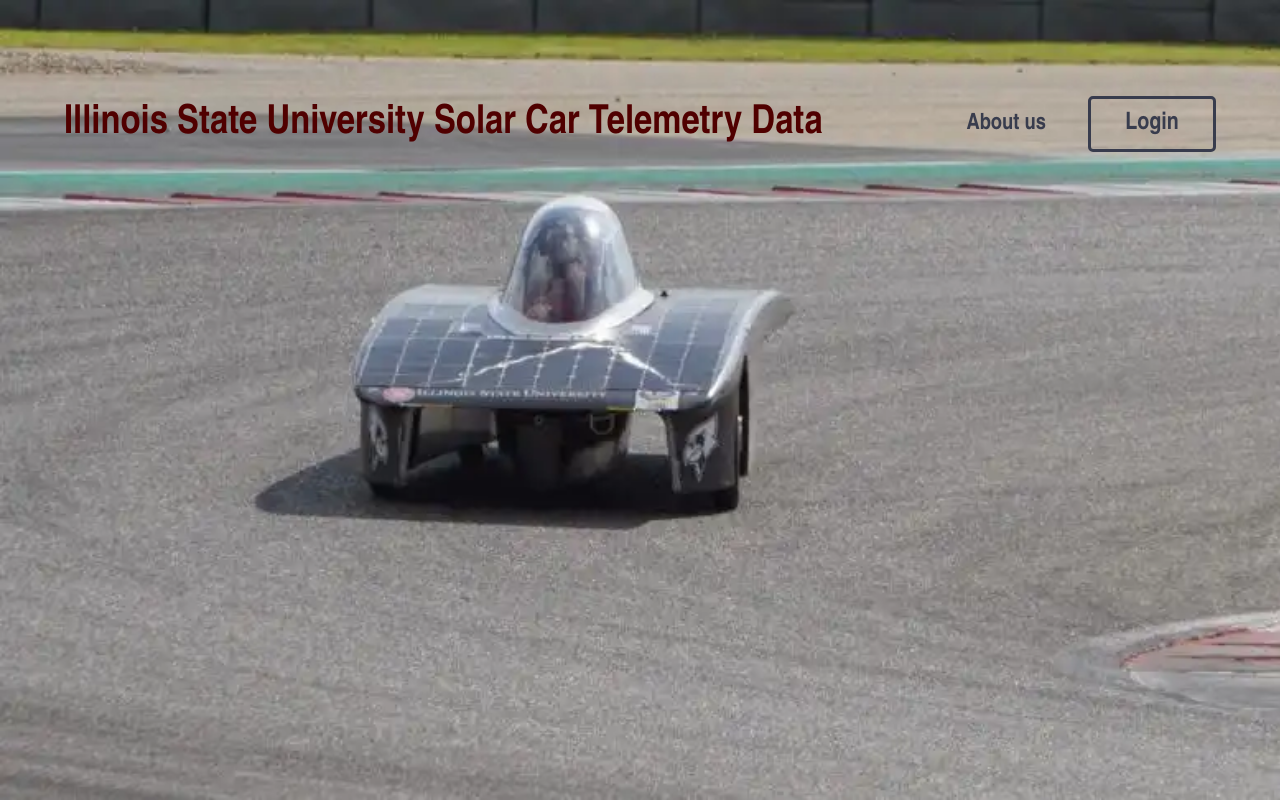
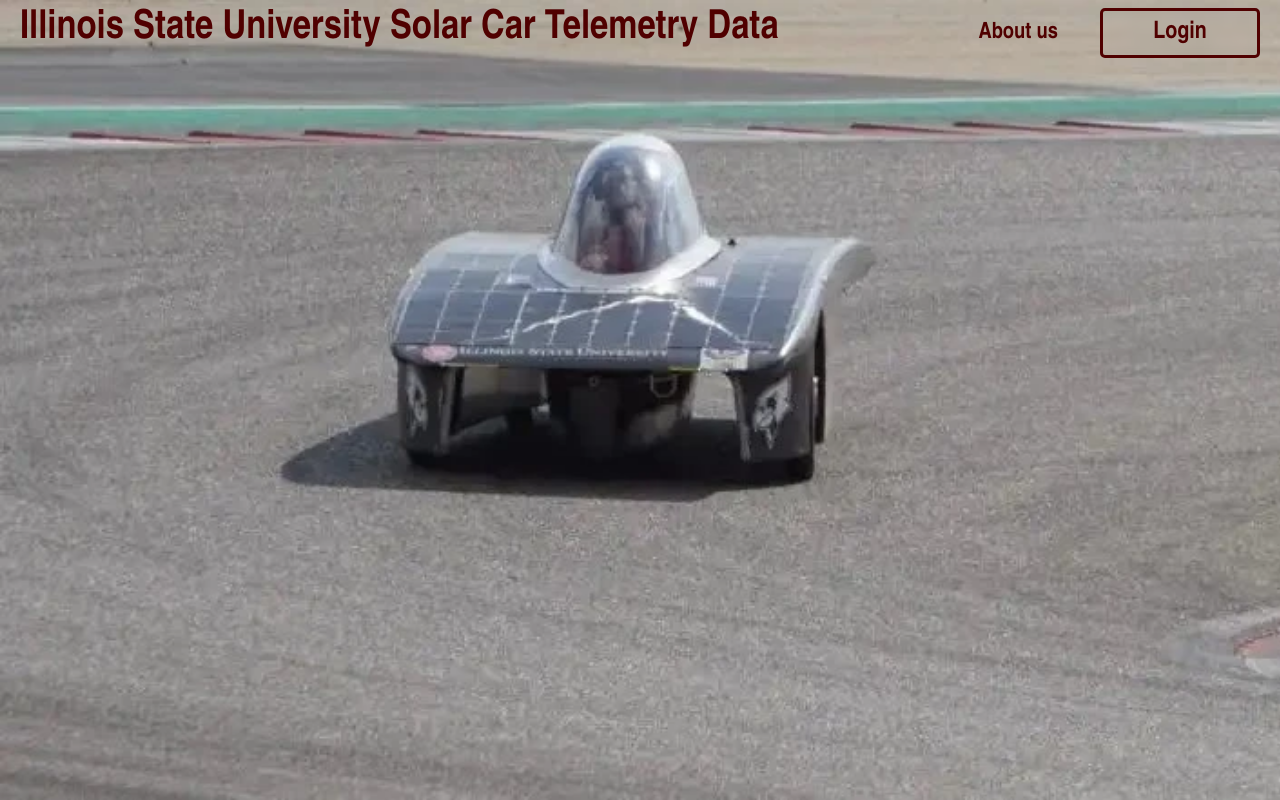
Before and after one commit to Indigenous1151/solar-car-website, a PHP site: page / in a window 1280 px wide. Run offline with PHP 8.4, Linux system fonts and the light colour scheme.

Commit message:
Update style.css
added styles for registration and adjusted header tag placements

```diff
--- a/style.css
+++ b/style.css
@@ -10,7 +10,7 @@
 }
 
 body {
-    background:#787878 url('Images/solar_car_racing.webp') no-repeat;
+    background:#787878 url('Images/solar_car.webp') no-repeat;
     background-size: cover;
     display: flex;
     justify-content: center;
@@ -23,7 +23,7 @@ header {
     position: fixed;
     top: 0;
     left: 0;
-    padding: 12vh 5vw 5vh 5vw;
+    padding: 0px 20px 10px 20px;
     display: flex;
     justify-content: space-between;
     align-items: center;
@@ -51,7 +51,7 @@ header {
     position: relative;
     font-size:1.4em;
     font-weight: bold;
-    color: #383C4D;
+    color: #500000;
     text-decoration: none;
     margin-left: 4vw;
 }
@@ -60,7 +60,7 @@ header {
     content: '';
     position: absolute;
     left: 0;
-    top: 3.5vh;
+    top: 25px;
     width: 100%;
     height: 3px;
     background: #500000;
@@ -76,24 +76,25 @@ header {
 }
 
 .navbar .loginBtn-popup {
-    width: 10vw;
-    height: 7vh;
+    width: 160px;
+    height: 50px;
     background:transparent;
-    border: 3px solid #383C4D;
+    backdrop-filter: blur(5px);
+    border: 3px solid #500000;
     outline: none;
     border-radius: 5px;
     cursor: pointer;
     font-size: 1.5em;
-    color: #383C4D;
+    color: #500000;
     font-weight: bold;
+    margin-top: 1vh;
     margin-left: 3vw;
     transition: 100ms;
 }
 
 .navbar .loginBtn-popup:hover {
     background: transparent;
-    color: #222329;
-    border: 4px solid #222329;
+    border: 4px solid #400000;
     border-radius: 10px;
 }
 /*30323B*/
@@ -104,8 +105,8 @@ header {
 
 .wrapper {
     position: relative;
-    width: 20vw;
-    height: 50vh;
+    width: 350px;
+    height: 375px;
     background: rgba(120, 120, 120,.75);
     border: 3px solid rgba(255, 255, 255, .5);
     border-radius: 10px;
@@ -117,6 +118,11 @@ header {
     transform: scale(0);
     transition: 250ms;
     cursor: default;
+    overflow: hidden;
+}
+
+.wrapper.active {
+    height: 345px;
 }
 
 .wrapper.active-popup {
@@ -125,6 +131,7 @@ header {
 
 .wrapper .close-icon {
     position: absolute;
+    overflow: hidden;
     top: 5px;
     right: 5px;
     height: 25px;
@@ -135,12 +142,34 @@ header {
     justify-content: center;
     align-items: center;
     cursor: pointer;
-
+    z-index: 99;
 }
 
 .wrapper .form-box {
     width: 100%;
     padding: 2vw;
+    z-index: 1;
+}
+
+.wrapper .form-box.login {
+    transition: transform 150ms ease;
+    transform: translateX(0);
+}
+
+.wrapper .form-box.registration {
+    position: absolute;
+    transition: none;
+    transform: translateX(400px);
+}
+
+.wrapper.active .form-box.login {
+    transition: none;
+    transform: translateX(-400px);
+}
+
+.wrapper.active .form-box.registration {
+    transition: transform 150ms ease;
+    transform: translateX(0px);
 }
 
 .form-box h2 {
@@ -153,7 +182,7 @@ header {
     position: relative;
     width: 100%;
     height: 50px;
-    border-bottom: 2px solid #500000;
+    border-bottom: 2px solid rgb(19, 19, 19);
     margin: 30px 0;
 }
 
@@ -199,12 +228,25 @@ header {
 }
 
 .remember-password {
-    font-size: .9em;
+    /*font-size: .9em;*/
     color: #500000;
     font-weight: bold;
-    margin: -15px 0 35px;
+    margin: -15px 0 2px 0;
     display: flex;
     justify-content: space-between;
+}
+
+.register-link,
+.login-link {
+    color: #500000;
+    font-weight: bold;
+    margin: 7px 0 10px 0;
+}
+
+.remember-password p,
+.register-link p,
+.login-link p {
+    color: rgb(19, 19, 19);
 }
 
 .remember-password label input {
@@ -212,12 +254,16 @@ header {
     margin-right: 3px;
 }
 
-.remember-password a {
+.remember-password a,
+.register-link a,
+.login-link a {
     color: #500000;
     text-decoration: none;
 }
 
-.remember-password a:hover {
+.remember-password a:hover,
+.register-link a:hover,
+.login-link a:hover {
     text-decoration: underline;
 }
 
@@ -226,4 +272,49 @@ header {
     height: 5vh;
     font-size: 1.2em;
     font-weight: bold;
+    border-radius: 2px;
+    border: none;
 }
+
+.btn:hover {
+    border: 1px solid #500000;
+}
+
+.notify-incorrect {
+    color: transparent;
+    margin-bottom: 15px;
+}
+
+.notify-incorrect:active {
+    color: red;
+}
+
+@media screen and (max-width: 800px) {
+
+    body {
+        background:#787878 url('Images/solar_car_racing_mobile.jpg') no-repeat;
+        background-size: cover;
+    }
+
+    .logo {
+        font-size: 5vw;
+    }
+
+    .navbar .loginBtn-popup {
+        color: #500000;
+        border-color: #500000;
+    }
+}
+
+@media screen and (max-width: 650px) {
+    .logo {
+        font-size: 2em;
+    }
+    .navbar .loginBtn-popup {
+        width: 100px;
+    }
+
+    .wrapper {
+        width: 250px;
+    }
+}
```
